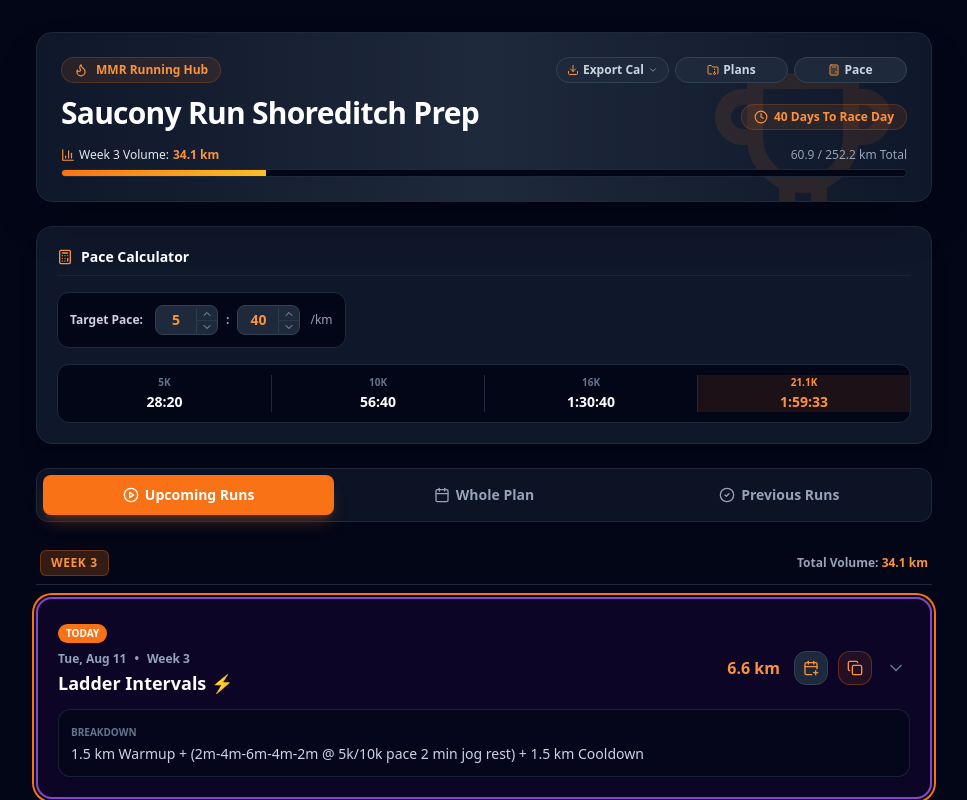
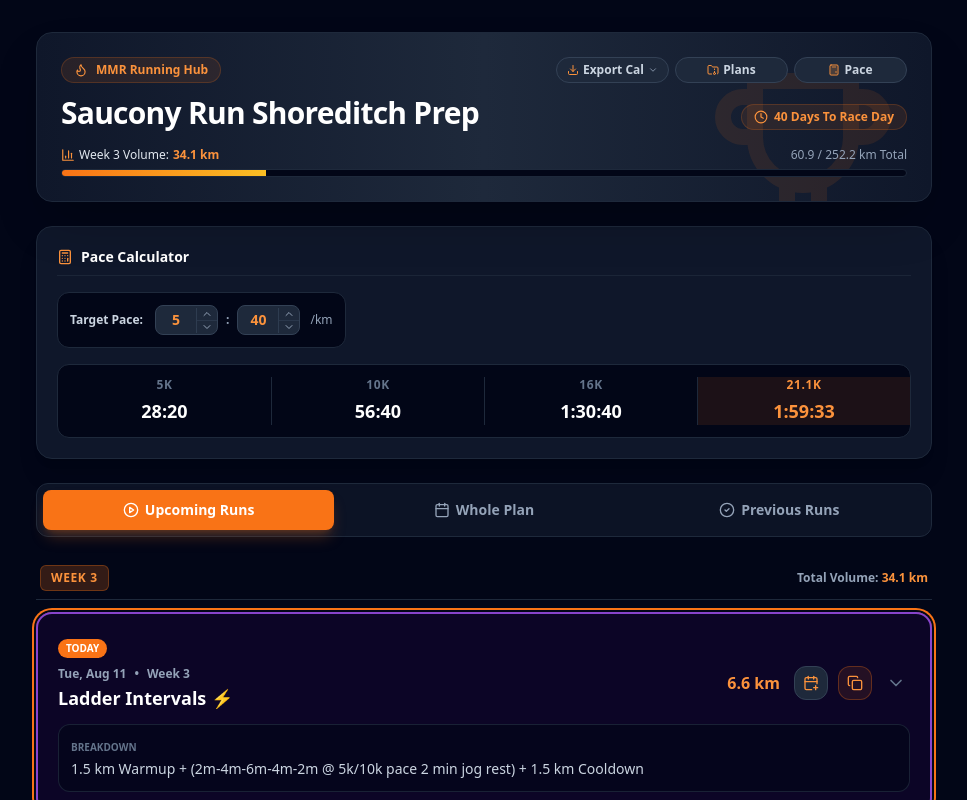
Before and after one commit to mmajor92/mmr-running-test, a React (Vite) app: page / in a window 1280 px wide. Both pictures are taken after a click on the button "Pace". Shown: the top 800 px of the page, without its empty margins (156-1123 px from the left). Built offline with nearby package versions, Linux system fonts and the light colour scheme.

Commit message:
Update App.tsx

```diff
--- a/src/App.tsx
+++ b/src/App.tsx
@@ -950,26 +950,26 @@
               </div>
             </div>
 
-            {/* ROW 3: OPTION 2 - UNIFIED SEGMENTED STRIP */}
-            <div className="grid grid-cols-4 bg-slate-950 rounded-xl border border-slate-800 divide-x divide-slate-800 text-center py-2.5 overflow-hidden">
-              <div className="px-1">
-                <div className="text-[10px] uppercase font-bold text-slate-500">5k</div>
-                <div className="text-xs sm:text-sm font-black text-white mt-0.5">{paceCalculations.fiveK}</div>
+            {/* ROW 3: OPTION 2 - UNIFIED SEGMENTED STRIP (LARGE BOLD NUMBERS) */}
+            <div className="grid grid-cols-4 bg-slate-950 rounded-xl border border-slate-800 divide-x divide-slate-800 text-center py-3 overflow-hidden">
+              <div className="px-1.5 sm:px-2">
+                <div className="text-[10px] sm:text-xs uppercase font-extrabold text-slate-500 tracking-wider">5k</div>
+                <div className="text-sm sm:text-lg font-black text-white mt-1">{paceCalculations.fiveK}</div>
               </div>
 
-              <div className="px-1">
-                <div className="text-[10px] uppercase font-bold text-slate-500">10k</div>
-                <div className="text-xs sm:text-sm font-black text-white mt-0.5">{paceCalculations.tenK}</div>
+              <div className="px-1.5 sm:px-2">
+                <div className="text-[10px] sm:text-xs uppercase font-extrabold text-slate-500 tracking-wider">10k</div>
+                <div className="text-sm sm:text-lg font-black text-white mt-1">{paceCalculations.tenK}</div>
               </div>
 
-              <div className="px-1">
-                <div className="text-[10px] uppercase font-bold text-slate-500">16k</div>
-                <div className="text-xs sm:text-sm font-black text-white mt-0.5">{paceCalculations.sixteenK}</div>
+              <div className="px-1.5 sm:px-2">
+                <div className="text-[10px] sm:text-xs uppercase font-extrabold text-slate-500 tracking-wider">16k</div>
+                <div className="text-sm sm:text-lg font-black text-white mt-1">{paceCalculations.sixteenK}</div>
               </div>
 
-              <div className="px-1 bg-orange-500/10">
-                <div className="text-[10px] uppercase font-bold text-orange-400">21.1k</div>
-                <div className="text-xs sm:text-sm font-black text-orange-400 mt-0.5">{paceCalculations.halfMarathon}</div>
+              <div className="px-1.5 sm:px-2 bg-orange-500/10">
+                <div className="text-[10px] sm:text-xs uppercase font-extrabold text-orange-400 tracking-wider">21.1k</div>
+                <div className="text-sm sm:text-lg font-black text-orange-400 mt-1">{paceCalculations.halfMarathon}</div>
               </div>
             </div>
 
```
